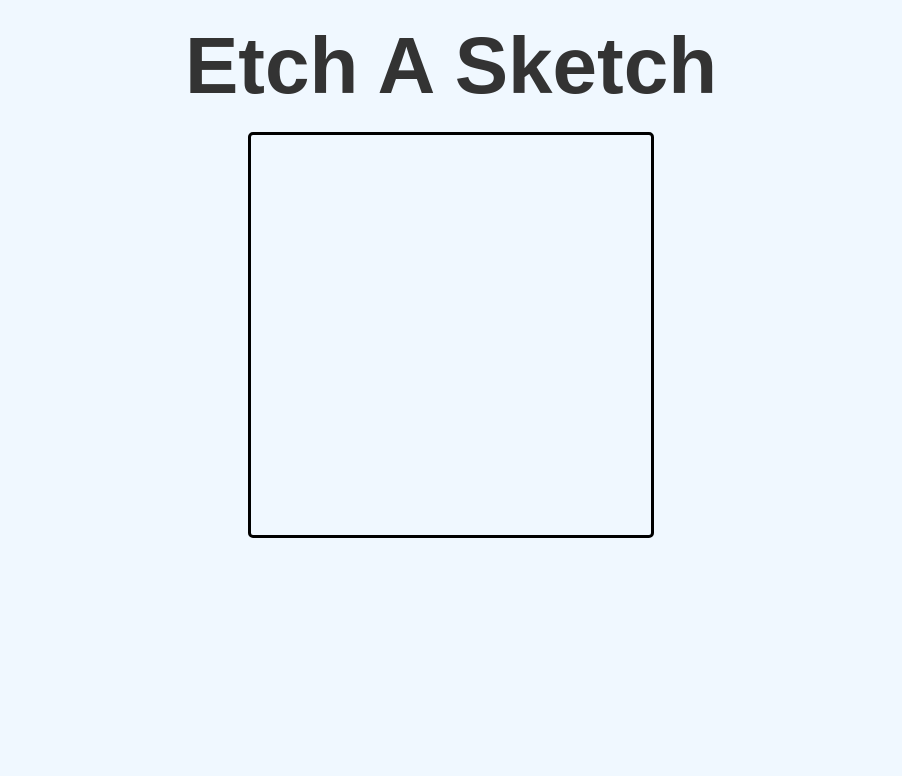
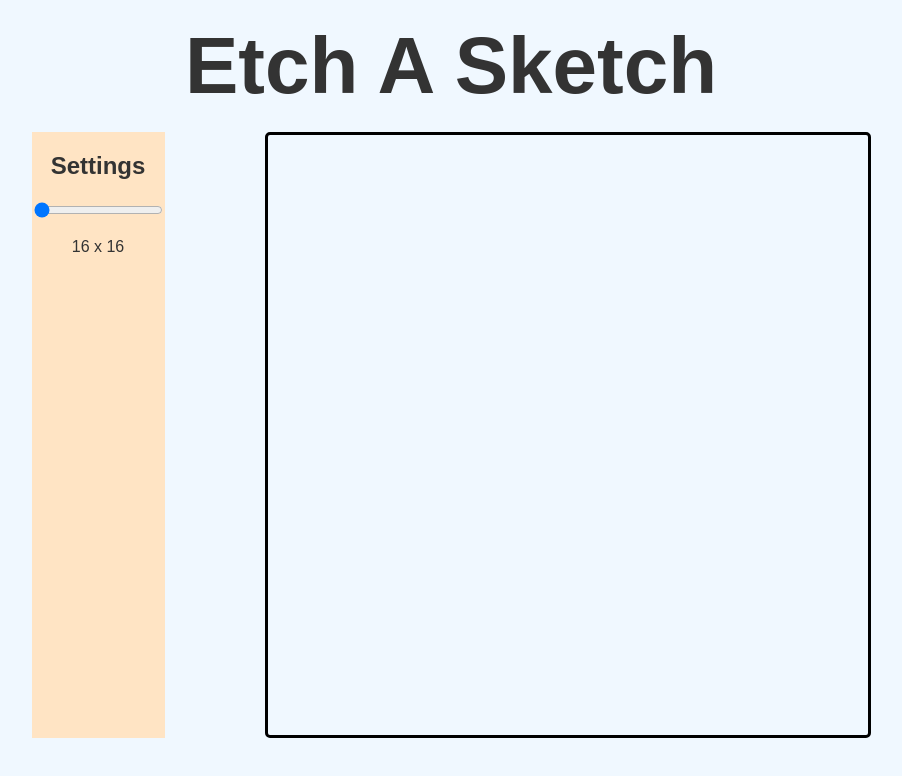
Before and after one commit to JamieYau/etch-a-sketch, a plain HTML site: page index.html in a window 1280 px wide. Shown: the whole page, without its empty margins (189-1091 px from the left). Drawn offline with Linux system fonts and the light colour scheme.

Commit message:
Add grid size slider

```diff
--- a/index.html
+++ b/index.html
@@ -10,7 +10,14 @@
 <body>
     <header>Etch A Sketch</header>
     <div class="container">
-        <div class="grid" id ="grid"></div>
+        <div class="settings">
+            <h2>Settings</h2>
+            <div>
+                <input type="range" min="16" max="100" step="1" value="1">
+                <p class="grid-size"><span class="range-value">16</span> x <span class="range-value">16</span></p>
+            </div>
+        </div>
+        <div class="grid" id="grid"></div>
     </div>
     <script src="script.js"></script>
 </body>
--- a/script.js
+++ b/script.js
@@ -1,4 +1,16 @@
+let gridSize = 16;
 const grid = document.querySelector("#grid");
+let gridDim = document.getElementById("grid").clientWidth;
+
+const sliderValue = document.querySelectorAll("span");
+const inputSlider = document.querySelector("input");
+
+//Adjust slider value text
+inputSlider.oninput = () => {
+  let val = inputSlider.value;
+  sliderValue[0].textContent = val;
+  sliderValue[1].textContent = val;
+};
 
 function generateRandomColor() {
   let maxVal = 0xffffff; // 16777215
@@ -10,10 +22,10 @@ function generateRandomColor() {
 }
 
 function generateGrid() {
-  for (let i = 0; i < 256; i++) {
+  for (let i = 0; i < gridSize ** 2; i++) {
     const gridElement = document.createElement("div");
-    gridElement.style.width = "25px";
-    gridElement.style.height = "25px";
+    gridElement.style.width = gridDim / gridSize + "px";
+    gridElement.style.height = gridDim / gridSize + "px";
     gridElement.classList.add("grid-element");
     grid.appendChild(gridElement);
   }
--- a/style.css
+++ b/style.css
@@ -13,11 +13,20 @@ header {
   font-weight: bold;
 }
 
+.settings {
+    background-color: bisque;
+    text-align: center;
+}
+
+h3, h4 {
+    margin: 5px 0;
+}
+
 .grid {
     border:3px solid black;
     border-radius: 5px;
-    width: 400px;
-    height: 400px;
+    width: 600px;
+    height: 600px;
     display: flex;
     flex-wrap: wrap;
 }
@@ -25,4 +34,5 @@ header {
 .container {
     display: flex;
     justify-content: center;
+    gap: 100px;
 }
```
